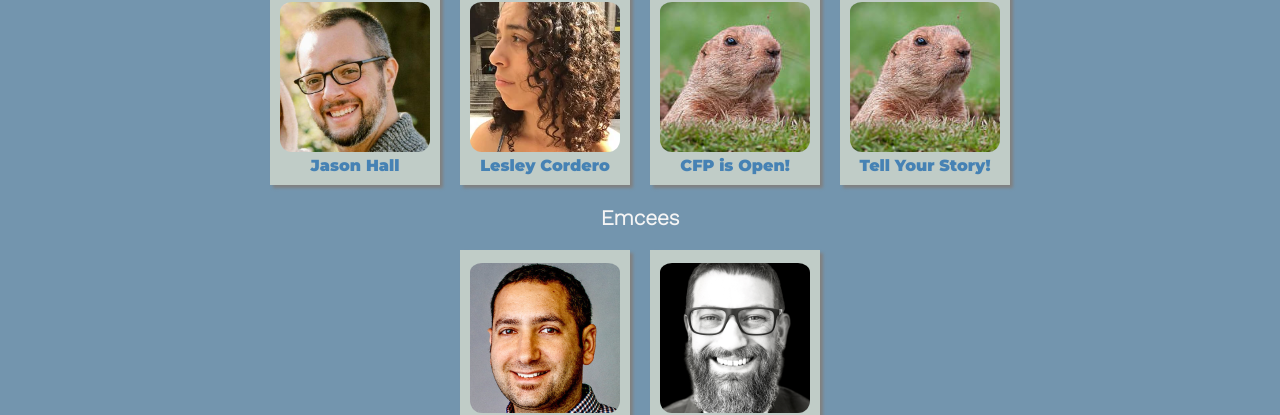
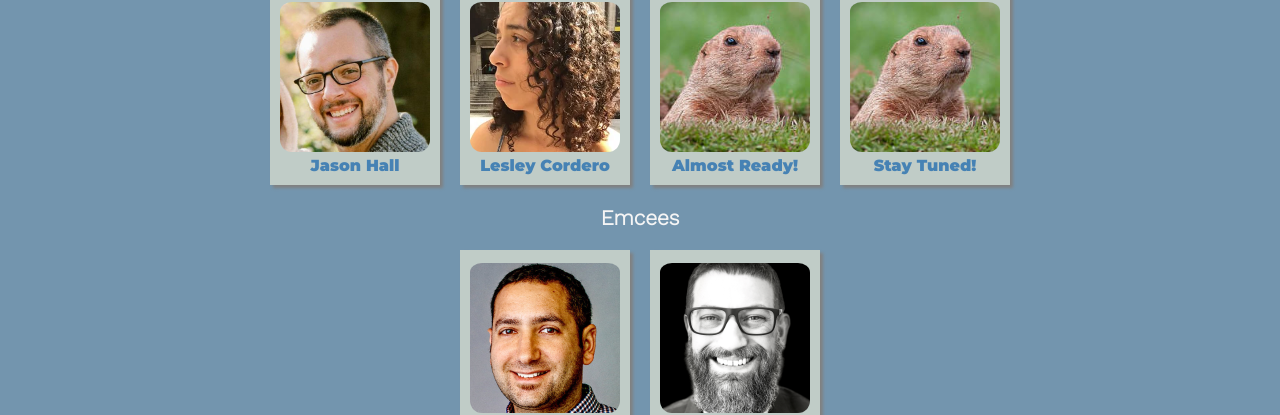
Before and after one commit to gothamgo/gothamgo.github.io, a Jekyll site: the page built from index.html, in a window 1280 px wide. Shown: the part 951-1366 px from the top of the page. Built offline with Jekyll 4.4.1, drawn with Linux system fonts in a browser that asks for light colours.

Commit message:
Update headshots_panel.html

```diff
--- a/_includes/headshots_panel.html
+++ b/_includes/headshots_panel.html
@@ -88,11 +88,11 @@
       </div>
       <div class="headshot-cell">
         <img src="{{site.url}}/images/speakers/2023/gopher1.jpg" alt="" width="150"/>
-        <p><a href="https://www.papercall.io/gothamgo2023" target="_blank">CFP is Open!</a></p>
+        <p><a href="{{site.url}}/speakers.html#cameron-balahan" target="_blank">Almost Ready!</a></p>
       </div>
       <div class="headshot-cell">
         <img src="{{site.url}}/images/speakers/2023/gopher1.jpg" alt="" width="150"/>
-        <p><a href="https://www.papercall.io/gothamgo2023" target="_blank">Tell Your Story!</a></p>
+        <p><a href="{{site.url}}/speakers.html#cameron-balahan" target="_blank">Stay Tuned!</a></p>
       </div>
     </div>
 <!--
```
